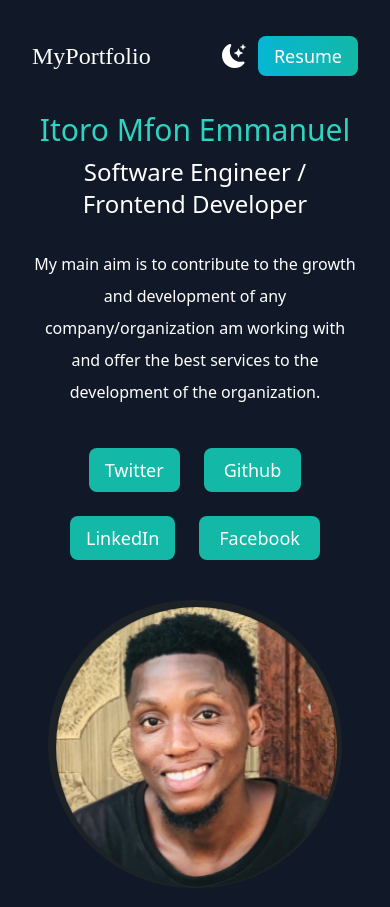
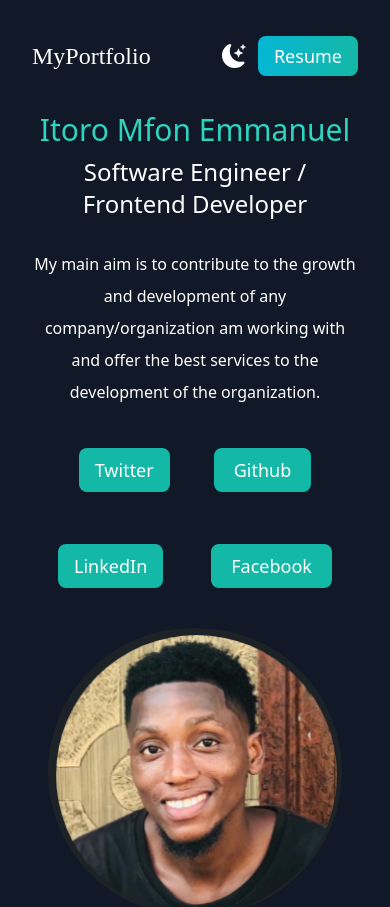
Before and after one commit to Itoromfon/Portfolio-Site, a React (Create React App) app: page / in a window 390 px wide. Shown: the top 907 px of the page. Built offline with nearby package versions, Linux system fonts and the light colour scheme.

Commit message:
my latest commit

```diff
--- a/src/components/Main.js
+++ b/src/components/Main.js
@@ -31,12 +31,12 @@ export default function Main() {
             </p>
         </div>
             <div className='flex flex-col md:flex-row justify-center m-5 gap-6 md:gap-6'>
-            <div className='flex gap-6 justify-center'>
+            <div className='flex gap-6 mb-5 md:mb-0 justify-center'>
                 <a
                   target='_blank'
                   rel='noreferrer'
                   href='https://twitter.com/praiztech'
-                className='bg-teal-500 hover:bg-teal-600 text-lg px-4 py-2 rounded-lg md:px-5 md:py-2 md:rounded-xl text-white md:text-xl md:font-bold'
+                className='bg-teal-500 hover:bg-teal-600 mr-5 text-lg px-4 py-2 rounded-lg md:px-5 md:py-2 md:rounded-xl text-white md:text-xl md:font-bold'
                 >
                   Twitter
                 </a>
@@ -49,12 +49,12 @@ export default function Main() {
                   Github
                 </a>
             </div>
-            <div className='flex gap-6 justify-center'>
+        <div className='flex gap-6 mt-2 md:mt-0 justify-center'>
               <a
                 target='_blank'
                 rel='noreferrer'
                 href='https://www.linkedin.com/in/itoro-mfon-emmanuel-3867991aa/'
-                className='bg-teal-500 hover:bg-teal-600 text-lg px-4 py-2 rounded-lg md:px-5 md:py-2 md:rounded-xl text-white md:text-xl md:font-bold'
+                className='bg-teal-500 hover:bg-teal-600 mr-6 text-lg px-4 py-2 rounded-lg md:px-5 md:py-2 md:rounded-xl text-white md:text-xl md:font-bold'
               >
                 LinkedIn
               </a>
```
